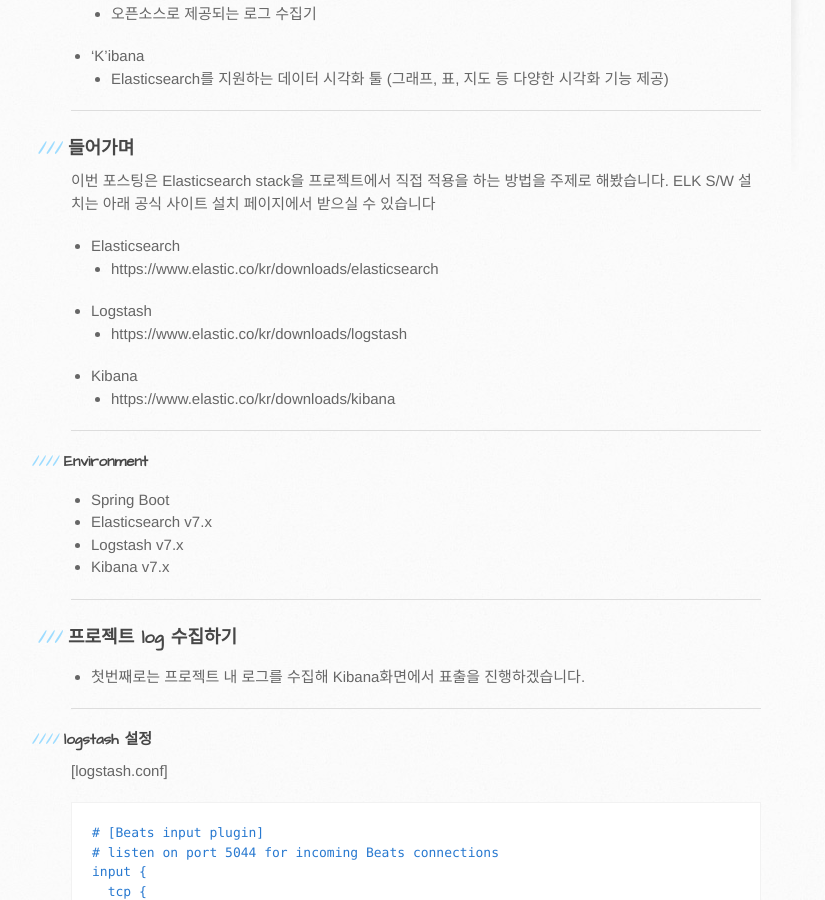
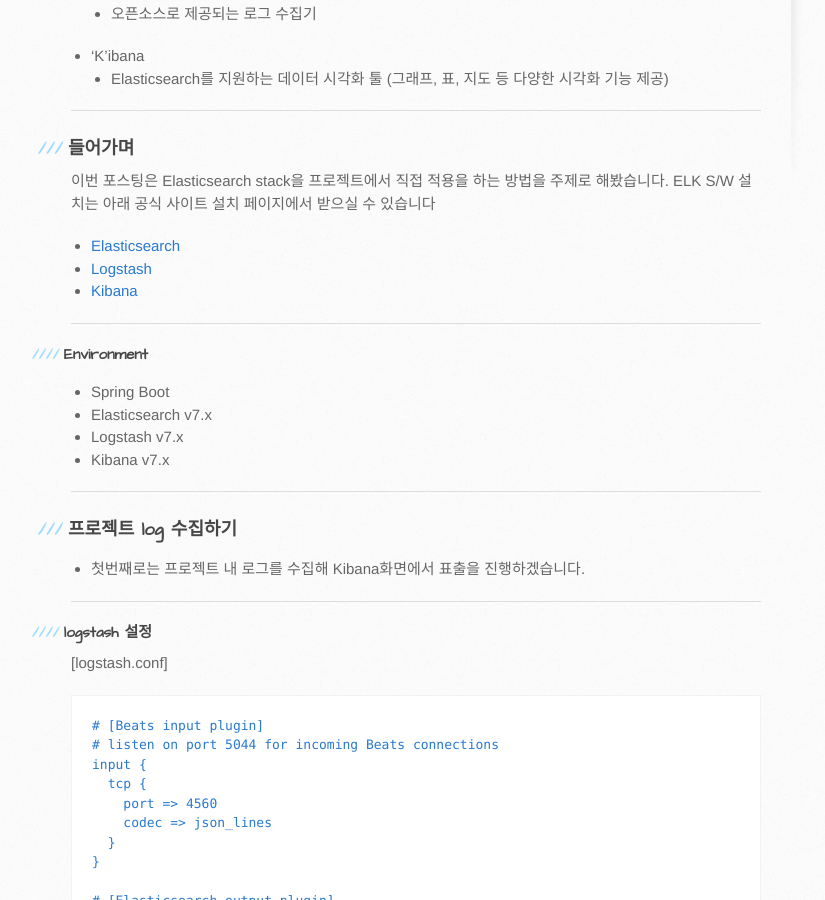
Before and after one commit to kdkrkwhr/kdkrkwhr.github.com, a Jekyll site: the page built from _posts/2021-05-12-spring-boot-elasticsearch.md, in a window 1280 px wide and 900 px high, scrolled down 588 px. Shown: the whole window, without its empty margins (99-924 px from the left). Built offline with Jekyll 4.4.1, drawn with Linux system fonts in a browser that asks for light colours; comment, search, counter and statistics services are not loaded.

Commit message:
[fix] 2021-05-12-spring-boot-elasticsearch, 공식 사이트 설치 링크 추가

```diff
--- a/_posts/2021-05-12-spring-boot-elasticsearch.md
+++ b/_posts/2021-05-12-spring-boot-elasticsearch.md
@@ -26,13 +26,9 @@
 이번 포스팅은 Elasticsearch stack을 프로젝트에서 직접 적용을 하는 방법을 주제로 해봤습니다.
 ELK S/W 설치는 아래 공식 사이트 설치 페이지에서 받으실 수 있습니다
 
-- Elasticsearch
-  - https://www.elastic.co/kr/downloads/elasticsearch
-- Logstash
-  - https://www.elastic.co/kr/downloads/logstash
-- Kibana
-  - https://www.elastic.co/kr/downloads/kibana
-
+- [Elasticsearch](https://www.elastic.co/kr/downloads/elasticsearch)
+- [Logstash](https://www.elastic.co/kr/downloads/logstash)
+- [Kibana](https://www.elastic.co/kr/downloads/kibana)
 
 ----
 #### Environment
```
